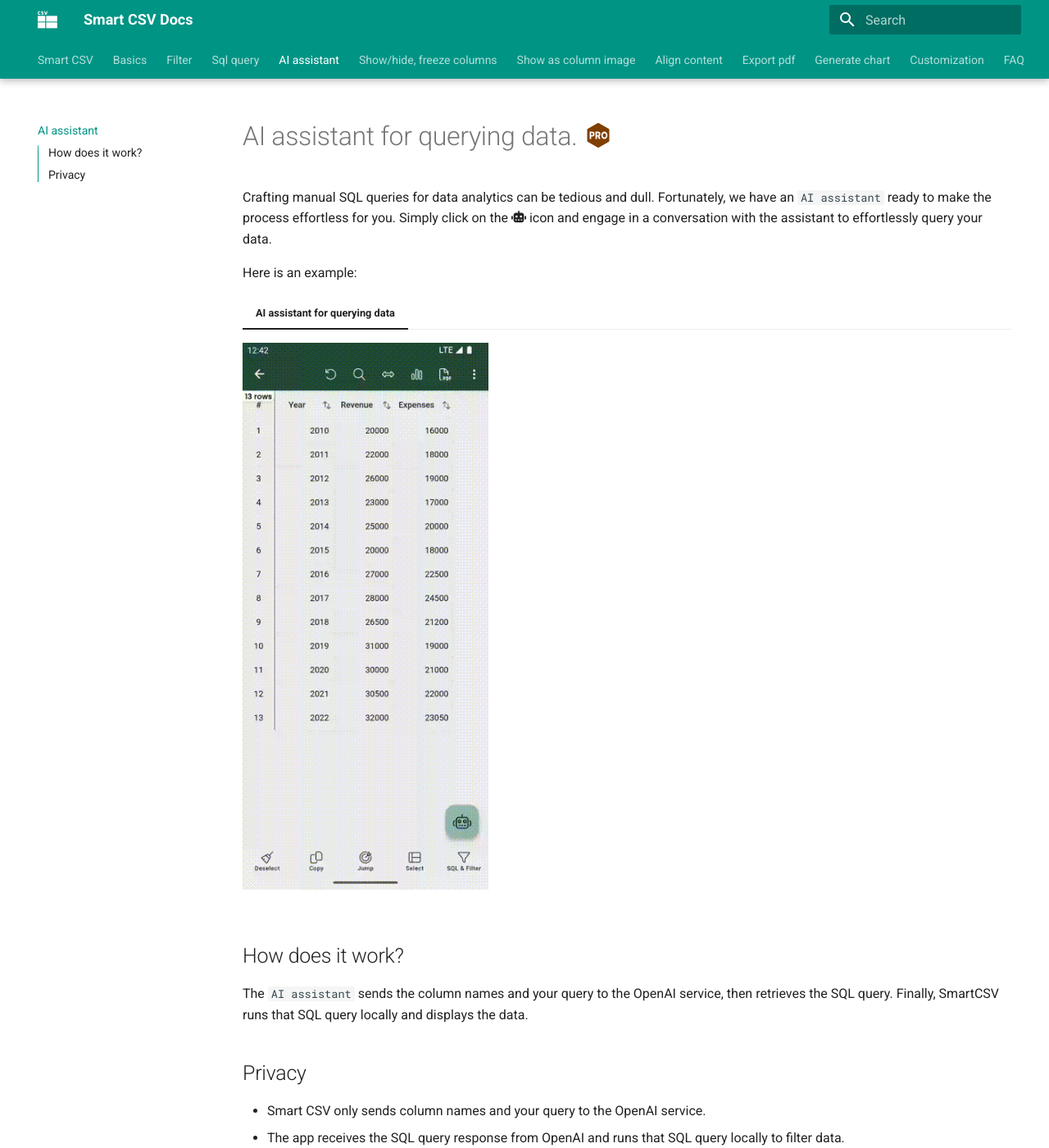
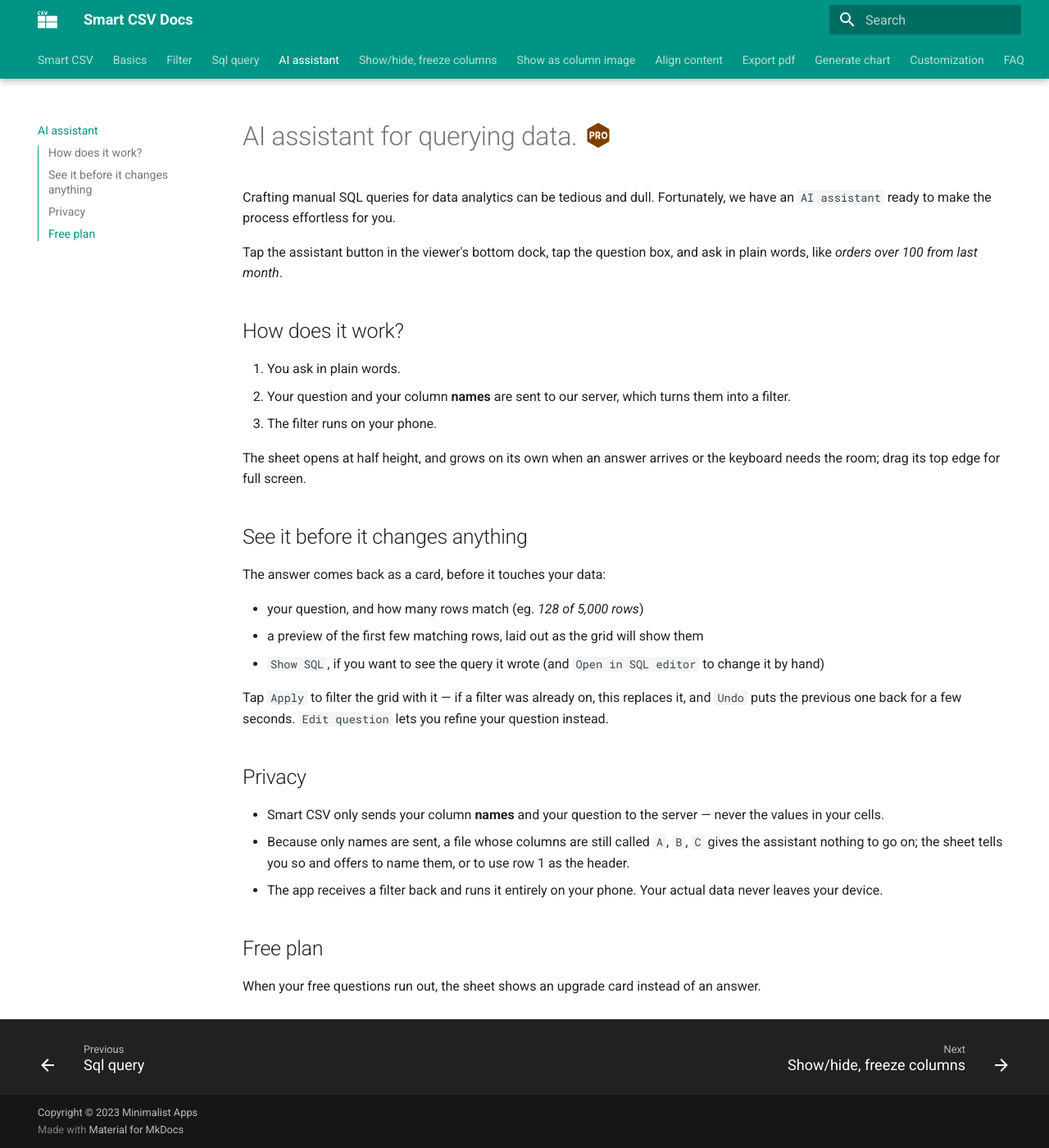
Before and after one commit to minimalistapps/smartcsv, an MkDocs documentation site: the page built from docs/ai-assistant.md, in a window 1280 px wide and 1400 px high. Shown: the whole window at 82% size. Built offline with MkDocs 1.6.1 and Material for MkDocs 9.7.7, drawn with Linux system fonts in a browser that asks for light colours; some of the changed text lies outside the part shown.

Commit message:
Rewrite ai-assistant.md for the current assistant sheet
The old page described a chat-style screen; the assistant is now a
dock sheet that returns one answer card at a time (question, row
count, a row preview, and Show SQL) rather than a conversation, and
explains upfront that only column names leave the device. Drop the old
GIF, which showed a screen that no longer exists — a new golden
capture is tracked as a follow-up in TASKS.md rather than guessed at.

Co-Authored-By: Claude Sonnet 5 <noreply@anthropic.com>

```diff
--- a/docs/ai-assistant.md
+++ b/docs/ai-assistant.md
@@ -1,20 +1,33 @@
 # AI assistant for querying data. :material-professional-hexagon:{ .pro title="Available for PRO version only" }
 
 Crafting manual SQL queries for data analytics can be tedious and dull. Fortunately, we have an `AI assistant`
-ready to make the process effortless for you. Simply click on the :fontawesome-solid-robot: icon and engage in
-a conversation with the assistant to effortlessly query your data.
+ready to make the process effortless for you.
 
-Here is an example:
-
-=== "AI assistant for querying data"
-    ![AI assistant for querying data](assets/images/smartcsv-ai-assistant.gif){ width="300" loading=lazy }
-
+Tap the assistant button in the viewer's bottom dock, tap the question box, and ask in plain words, like *orders over 100 from last month*.
 
 ## How does it work?
-The `AI assistant` sends the column names and your query to the OpenAI service, then retrieves the SQL query.
-Finally, SmartCSV runs that SQL query locally and displays the data.
+
+1. You ask in plain words.
+2. Your question and your column **names** are sent to our server, which turns them into a filter.
+3. The filter runs on your phone.
+
+The sheet opens at half height, and grows on its own when an answer arrives or the keyboard needs the room; drag its top edge for full screen.
+
+## See it before it changes anything
+
+The answer comes back as a card, before it touches your data:
+
+- your question, and how many rows match (eg. *128 of 5,000 rows*)
+- a preview of the first few matching rows, laid out as the grid will show them
+- `Show SQL`, if you want to see the query it wrote (and `Open in SQL editor` to change it by hand)
+
+Tap `Apply` to filter the grid with it &mdash; if a filter was already on, this replaces it, and `Undo` puts the previous one back for a few seconds. `Edit question` lets you refine your question instead.
 
 ## Privacy
-- Smart CSV only sends column names and your query to the OpenAI service.
-- The app receives the SQL query response from OpenAI and runs that SQL query locally to filter data.
-- Your actual data remains completely safe on your local machine and is never sent to OpenAI.
+- Smart CSV only sends your column **names** and your question to the server &mdash; never the values in your cells.
+- Because only names are sent, a file whose columns are still called `A`, `B`, `C` gives the assistant nothing to go on; the sheet tells you so and offers to name them, or to use row 1 as the header.
+- The app receives a filter back and runs it entirely on your phone. Your actual data never leaves your device.
+
+## Free plan
+
+When your free questions run out, the sheet shows an upgrade card instead of an answer.
```
